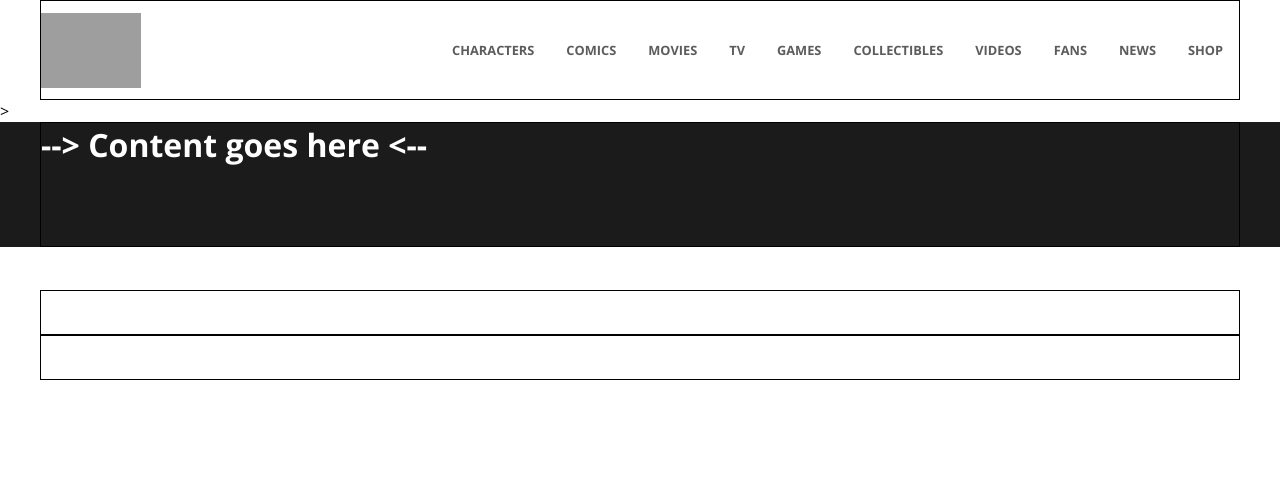
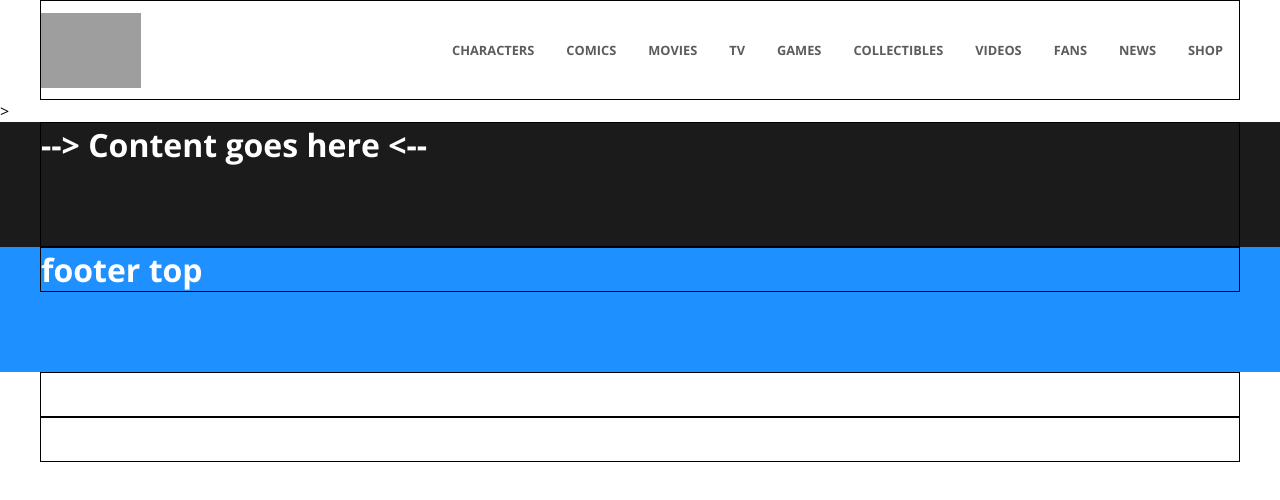
Before and after one commit to PasquiFra/vite-comics, a Vue app: page / in a window 1280 px wide. Shown: the top 500 px of the page. Built offline with nearby package versions, Linux system fonts and the light colour scheme; grey boxes are pictures that could not be loaded.

Commit message:
footer top setup

```diff
--- a/src/components/AppFooterTop.vue
+++ b/src/components/AppFooterTop.vue
@@ -6,7 +6,19 @@ export default {
 </script>
 
 <template>
-    <h1>footer top </h1>
+    <footer>
+        <div class="container">
+
+            <h1>footer top </h1>
+
+        </div>
+    </footer>
 </template>
 
-<style></style>
+<style>
+footer {
+    background-color: dodgerblue;
+
+    height: 125px;
+}
+</style>
```
